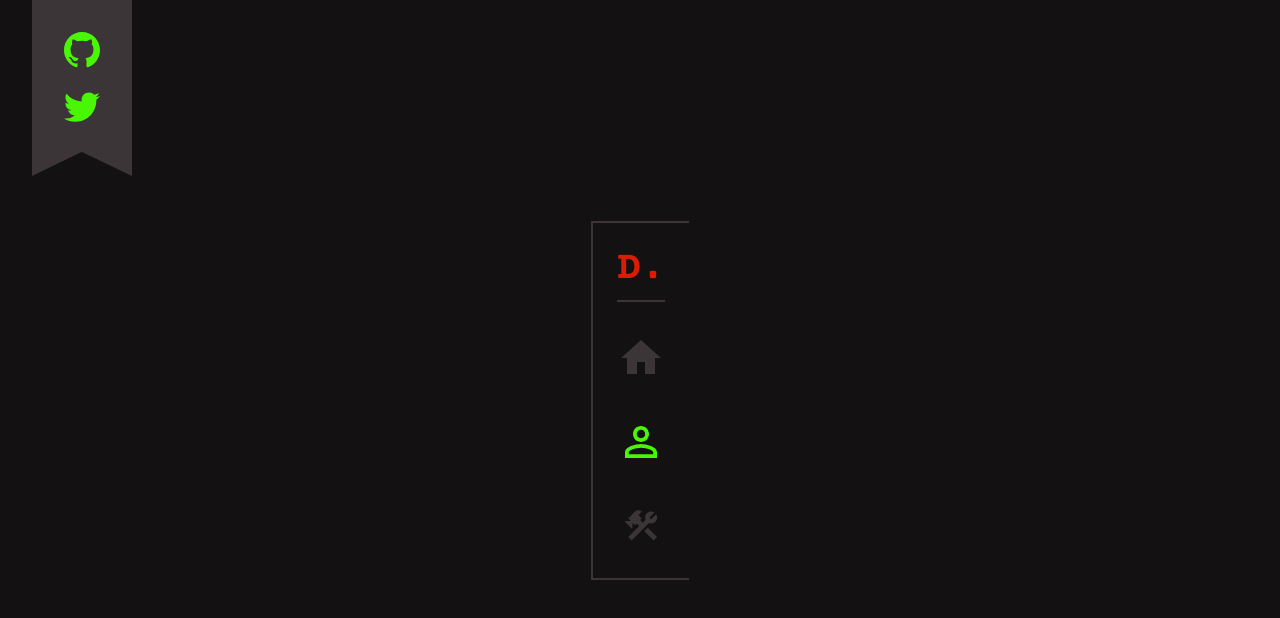
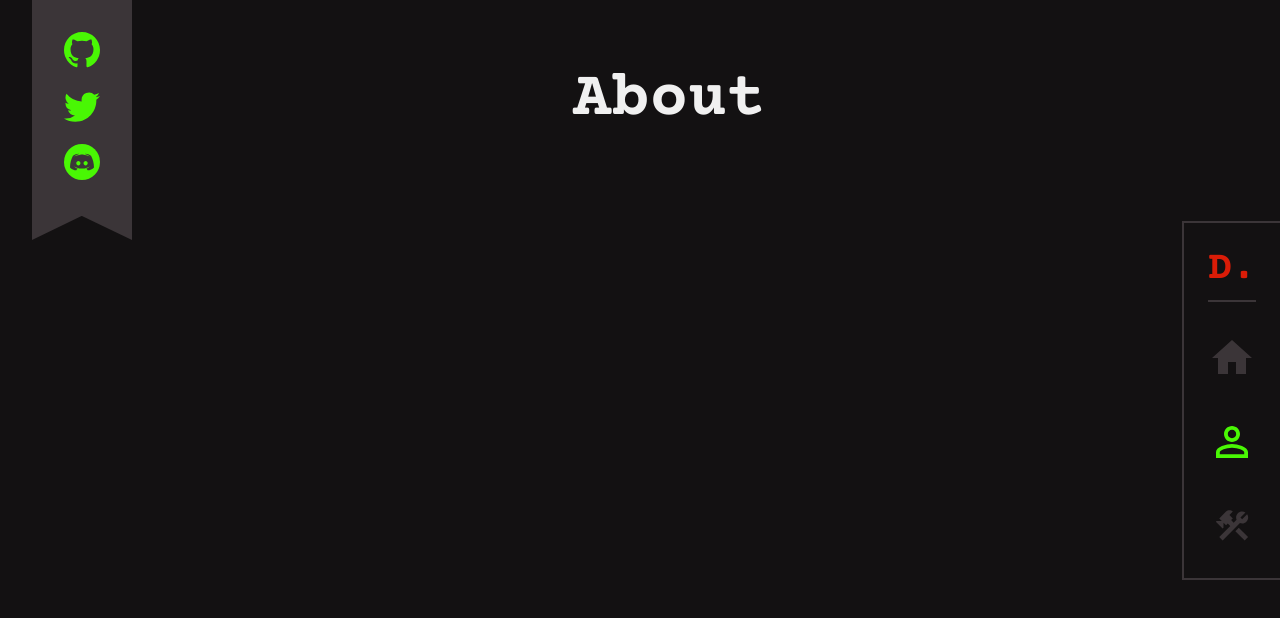
Before and after one commit to davidthus/personal-website, a React (Vite) app: page /about in a window 1280 px wide. Before the commit this address had no page. Shown: the top 618 px of the page. Built offline with nearby package versions, Linux system fonts and the light colour scheme.

Commit message:
add discord to socials

```diff
--- a/src/App.jsx
+++ b/src/App.jsx
@@ -1,38 +1,27 @@
-import React from "react";
-import { Link, Route, Routes } from "react-router-dom";
-import {
-  Container,
-  IconsWrapper,
-  LeftTip,
-  RightTip,
-  SocialsWrapper,
-  TipsWrapper,
-} from "./App.style";
-import { ReactComponent as GithubIcon } from "./assets/github.svg";
-import { ReactComponent as TwitterIcon } from "./assets/twitter.svg";
+import React, { lazy, Suspense } from "react";
+import { Route, Routes } from "react-router-dom";
+import { Container } from "./App.style";
+import Navbar from "./components/Navbar/Navbar";
+import Ribbon from "./components/Ribbon/Ribbon";
 import Home from "./Pages/Home/Home";
-import Navbar from "./Pages/Navbar/Navbar";
+const About = lazy(() => import("./Pages/About/About"));
+const Projects = lazy(() => import("./Pages/Projects/Projects"));
 
 function App() {
   return (
     <Container>
-      <SocialsWrapper>
-        <IconsWrapper>
-          <a href="https://github.com/davidthus" target="_blank">
-            <GithubIcon />
-          </a>
-          <a href="https://twitter.com/dvdthus" target="_blank">
-            <TwitterIcon />
-          </a>
-        </IconsWrapper>
-        <TipsWrapper>
-          <LeftTip />
-          <RightTip />
-        </TipsWrapper>
-      </SocialsWrapper>
-      <Routes>
-        <Route path="/" element={<Home />} />
-      </Routes>
+      <Ribbon />
+      <Suspense
+        fallback={
+          <div style={{ fontFamily: '"Courier Prime", monospace' }}></div>
+        }
+      >
+        <Routes>
+          <Route path="/" element={<Home />} />
+          <Route path="/about" element={<About />} />
+          <Route path="/projects" element={<Projects />} />
+        </Routes>
+      </Suspense>
       <Navbar />
     </Container>
   );
--- a/src/App.style.js
+++ b/src/App.style.js
@@ -10,41 +10,3 @@ export const Container = styled.div`
   justify-content: center;
   position: relative;
 `;
-
-export const SocialsWrapper = styled.div`
-  position: absolute;
-  top: 0;
-  left: 2rem;
-  display: flex;
-  flex-direction: column;
-`;
-
-export const IconsWrapper = styled.menu`
-  display: flex;
-  flex-direction: column;
-  padding-top: 2rem;
-  padding-left: 2rem;
-  padding-right: 2rem;
-  padding-bottom: 1.5rem;
-  gap: 1rem;
-  background-color: #3b3538;
-`;
-
-export const TipsWrapper = styled.div`
-  display: flex;
-  width: 100%;
-`;
-
-export const LeftTip = styled.div`
-  width: 50%;
-  height: 1.5rem;
-  background-color: #3b3538;
-  clip-path: polygon(0 0, 0% 100%, 99% 0);
-`;
-
-export const RightTip = styled.div`
-  width: 50%;
-  height: 1.5rem;
-  background-color: #3b3538;
-  clip-path: polygon(100% 0, 0 0, 100% 100%);
-`;
--- /dev/null
+++ b/src/Pages/About/About.jsx
@@ -0,0 +1,12 @@
+import React from "react";
+import { PageContainer, PageHeading } from "./About.style";
+
+function About() {
+  return (
+    <PageContainer>
+      <PageHeading>About</PageHeading>
+    </PageContainer>
+  );
+}
+
+export default About;
--- /dev/null
+++ b/src/Pages/About/About.style.js
@@ -0,0 +1,17 @@
+import styled from "styled-components";
+
+export const PageContainer = styled.main`
+  flex: 1;
+  flex-direction: column;
+  align-items: center;
+  padding-left: calc(4rem + 92px);
+  padding-top: 4rem;
+  min-height: 100vh;
+`;
+
+export const PageHeading = styled.h1`
+  font-size: 4rem;
+  font-family: "Courier Prime", monospace;
+  color: #f0f0f0;
+  text-align: center;
+`;
--- /dev/null
+++ b/src/Pages/Projects/Projects.jsx
@@ -0,0 +1,7 @@
+import React from "react";
+
+function Projects() {
+  return <div>Projects</div>;
+}
+
+export default Projects;
--- /dev/null
+++ b/src/Pages/Projects/Projects.style.js
@@ -0,0 +1 @@
+import styled from "styled-components";
--- a/src/Pages/Navbar/Navbar.style.js
+++ b/src/components/Navbar/Navbar.style.js
@@ -31,4 +31,8 @@ export const Logo = styled.aside`
   padding-bottom: 0.5rem;
   border-bottom: 2px solid #3b3538;
   text-align: center;
+  -webkit-user-select: none;
+  -moz-user-select: none;
+  -ms-user-select: none;
+  user-select: none;
 `;
--- /dev/null
+++ b/src/components/Ribbon/Ribbon.jsx
@@ -0,0 +1,42 @@
+import React, { useState } from "react";
+import { ReactComponent as DiscordIcon } from "../../assets/discord.svg";
+import { ReactComponent as GithubIcon } from "../../assets/github.svg";
+import { ReactComponent as TwitterIcon } from "../../assets/twitter.svg";
+import {
+  DiscordWrapper,
+  IconsWrapper,
+  LeftTip,
+  RightTip,
+  SocialsWrapper,
+  TipsWrapper,
+  Tooltip,
+} from "./Ribbon.style";
+
+function Ribbon() {
+  const [tooltipOpen, setTooltipOpen] = useState(false);
+
+  return (
+    <SocialsWrapper>
+      <IconsWrapper>
+        <a href="https://github.com/davidthus" target="_blank">
+          <GithubIcon />
+        </a>
+        <a href="https://twitter.com/dvdthus" target="_blank">
+          <TwitterIcon />
+        </a>
+        <DiscordWrapper>
+          <div onClick={() => setTooltipOpen((prev) => !prev)}>
+            <DiscordIcon />
+          </div>
+          {tooltipOpen && <Tooltip>QUIXOTE#6325</Tooltip>}
+        </DiscordWrapper>
+      </IconsWrapper>
+      <TipsWrapper>
+        <LeftTip />
+        <RightTip />
+      </TipsWrapper>
+    </SocialsWrapper>
+  );
+}
+
+export default Ribbon;
--- /dev/null
+++ b/src/components/Ribbon/Ribbon.style.js
@@ -0,0 +1,56 @@
+import styled from "styled-components";
+
+export const SocialsWrapper = styled.div`
+  position: absolute;
+  top: 0;
+  left: 2rem;
+  display: flex;
+  flex-direction: column;
+`;
+
+export const IconsWrapper = styled.menu`
+  display: flex;
+  flex-direction: column;
+  padding: 2rem;
+  gap: 1rem;
+  background-color: #3b3538;
+`;
+
+export const TipsWrapper = styled.div`
+  display: flex;
+  width: 100%;
+`;
+
+export const DiscordWrapper = styled.div`
+  position: relative;
+  cursor: pointer;
+`;
+
+export const Tooltip = styled.div`
+  position: absolute;
+  top: 5.7px;
+  left: 3.5rem;
+  background-color: #131112;
+  border: 1.5px solid #49f704;
+  padding: 0.3rem 0.3rem 0.1rem 0.3rem;
+  font-size: 1rem;
+  color: #f0f0f0;
+  display: flex;
+  align-items: center;
+  text-align: center;
+  font-family: "Courier Prime", monospace;
+`;
+
+export const LeftTip = styled.div`
+  width: 50%;
+  height: 1.5rem;
+  background-color: #3b3538;
+  clip-path: polygon(0 0, 0% 100%, 99% 0);
+`;
+
+export const RightTip = styled.div`
+  width: 50%;
+  height: 1.5rem;
+  background-color: #3b3538;
+  clip-path: polygon(100% 0, 0 0, 100% 100%);
+`;
```
Also changed, not shown: src/assets/discord.svg (added), src/components/Navbar/Navbar.jsx (renamed from src/Pages/Navbar/Navbar.jsx).
